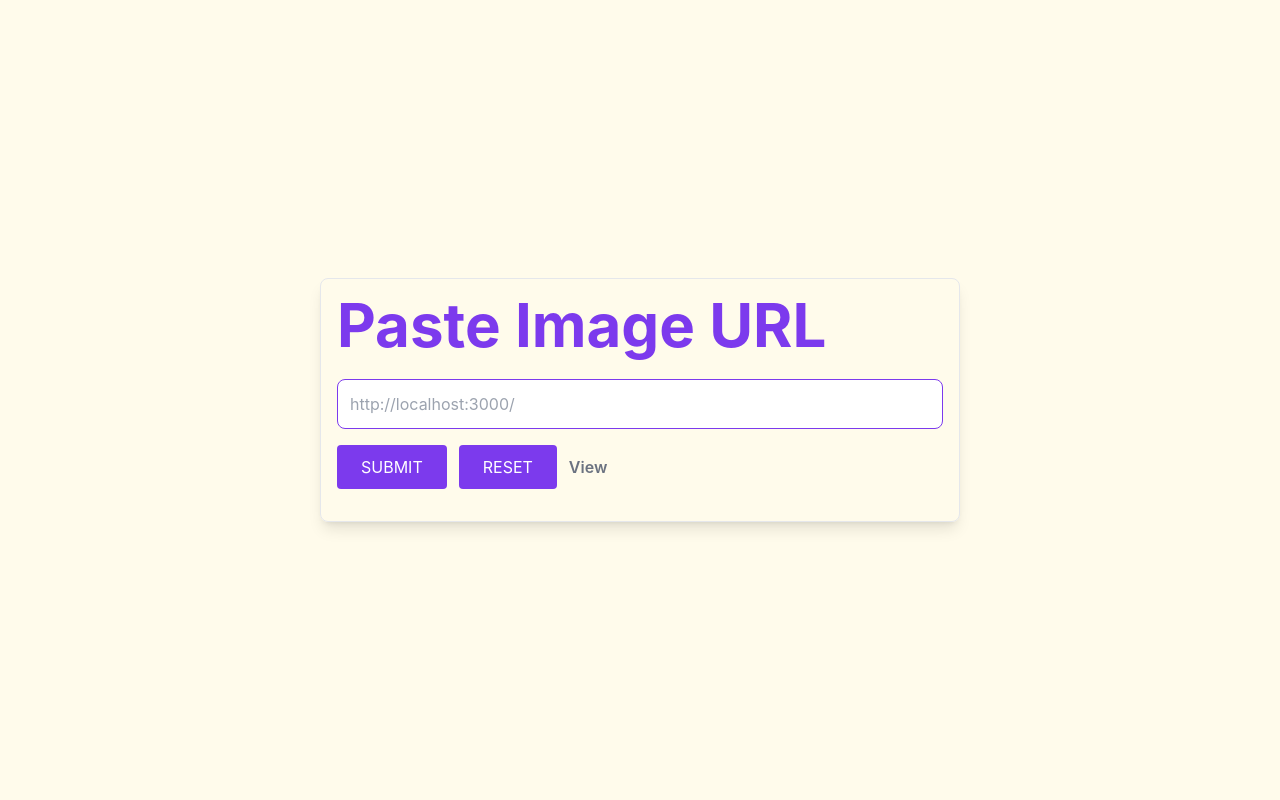
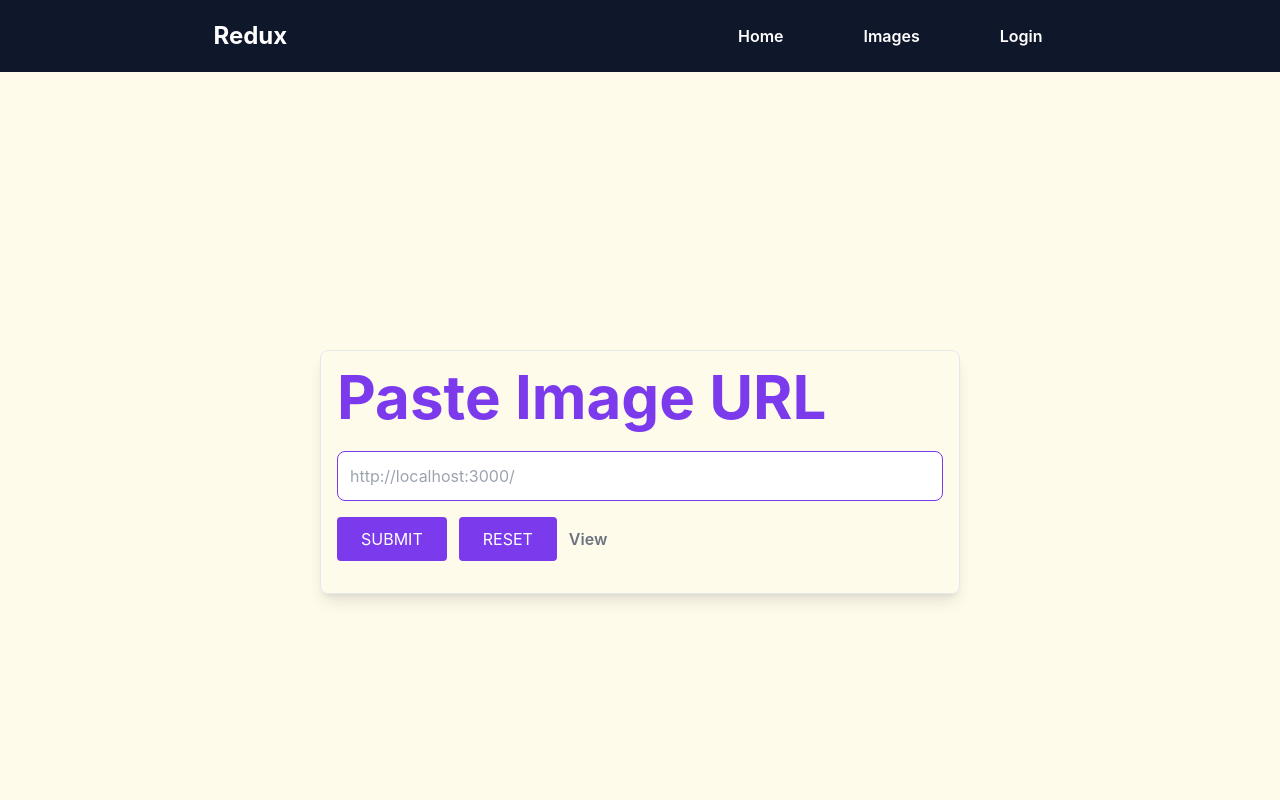
Before and after one commit to ansariabdulahad/react-redux, a React (Create React App) app: page / in a window 1280 px wide. Shown: the top 800 px of the page. Built offline with nearby package versions, Linux system fonts and the light colour scheme.

Commit message:
layout folder added and navbar footer added

```diff
--- a/src/App.js
+++ b/src/App.js
@@ -1,15 +1,16 @@
 import { RouterProvider, createBrowserRouter } from "react-router-dom";
 import Home from "./Component/Home";
 import Images from "./Component/Images";
+import Layout from "./Component/Layout";
 
 const router = createBrowserRouter([
   {
     path: '/',
-    element: <Home />
+    element: <Layout><Home /></Layout>
   },
   {
     path: '/images',
-    element: <Images />
+    element: <Layout><Images /></Layout>
   }
 ]);
 
--- a/src/Component/Home/index.jsx
+++ b/src/Component/Home/index.jsx
@@ -19,8 +19,8 @@ const Home = () => {
         <>
             <>
                 <div className="flex items-center justify-center bg-amber-50 min-h-screen">
-                    <div className="flex gap-y-6 flex-col border rounded-lg p-4 shadow-lg w-6/12">
-                        <h1 className="text-6xl font-bold  text-violet-600">
+                    <div className="flex gap-y-6 flex-col border rounded-lg p-4 shadow-lg sm:w-6/12">
+                        <h1 className="text-4xl sm:text-6xl font-bold  text-violet-600">
                             Paste Image URL
                         </h1>
                         <div>
--- /dev/null
+++ b/src/Component/Layout/index.jsx
@@ -0,0 +1,46 @@
+import React from "react";
+import { Link } from "react-router-dom";
+
+const menus = [
+    {
+        label: "Home",
+        to: '/'
+    },
+    {
+        label: "Images",
+        to: '/images'
+    },
+    {
+        label: "Login",
+        to: '/login'
+    }
+];
+
+const Layout = ({ children }) => {
+    return (
+        <>
+            <>
+                <div>
+                    <div className="flex justify-around items-center bg-slate-900">
+                        <h1 className="text-white text-2xl font-bold">Redux</h1>
+                        <ul className="flex gap-8">
+                            {
+                                menus?.map((item, index) => (
+                                    <li className="p-4 sm:p-6 hover:bg-indigo-600" key={index}>
+                                        <Link className="text-white capitalize font-semibold" to={item?.to}>{item?.label}</Link>
+                                    </li>
+                                ))
+                            }
+                        </ul>
+                    </div>
+                    <div>{children}</div>
+                    <div className="bg-slate-900 p-32">
+                        <h1 className="text-white text-4xl sm:text-6xl font-bold">FOOTER</h1>
+                    </div>
+                </div>
+            </>
+        </>
+    );
+}
+
+export default Layout;
```
